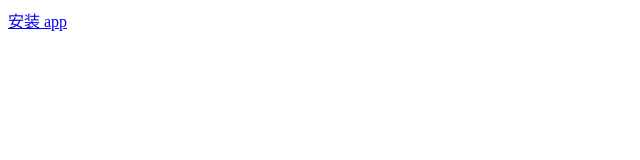
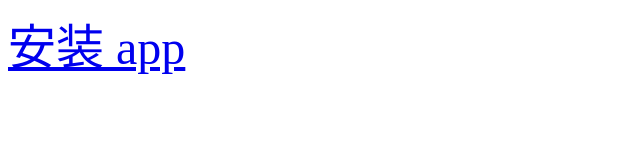
Before and after one commit to panume/panume.github.io, a plain HTML site: page download.html in a window 1280 px wide. Shown: the whole page, without its empty margins (0-640 px from the left). Drawn offline with Linux system fonts and the light colour scheme.

Commit message:
font size

```diff
--- a/download.html
+++ b/download.html
@@ -5,7 +5,9 @@
 		<title></title>
 	</head>
 	<body>
-		<a href="itms-services://?action=download-manifest&url=https://panume.github.io/ipa/manifest.plist" id="text">安装 app</a>
+		<font size="20" color="">
+			<a href="itms-services://?action=download-manifest&url=https://panume.github.io/ipa/manifest.plist" id="text">安装 app</a>
+		</font>
 
 		<!-- <a href="itms-services://?action=download-manifest&url=https://panume.github.io/ipa/koudaiclub.plist">点击下载</a> -->
 	</body>
```
